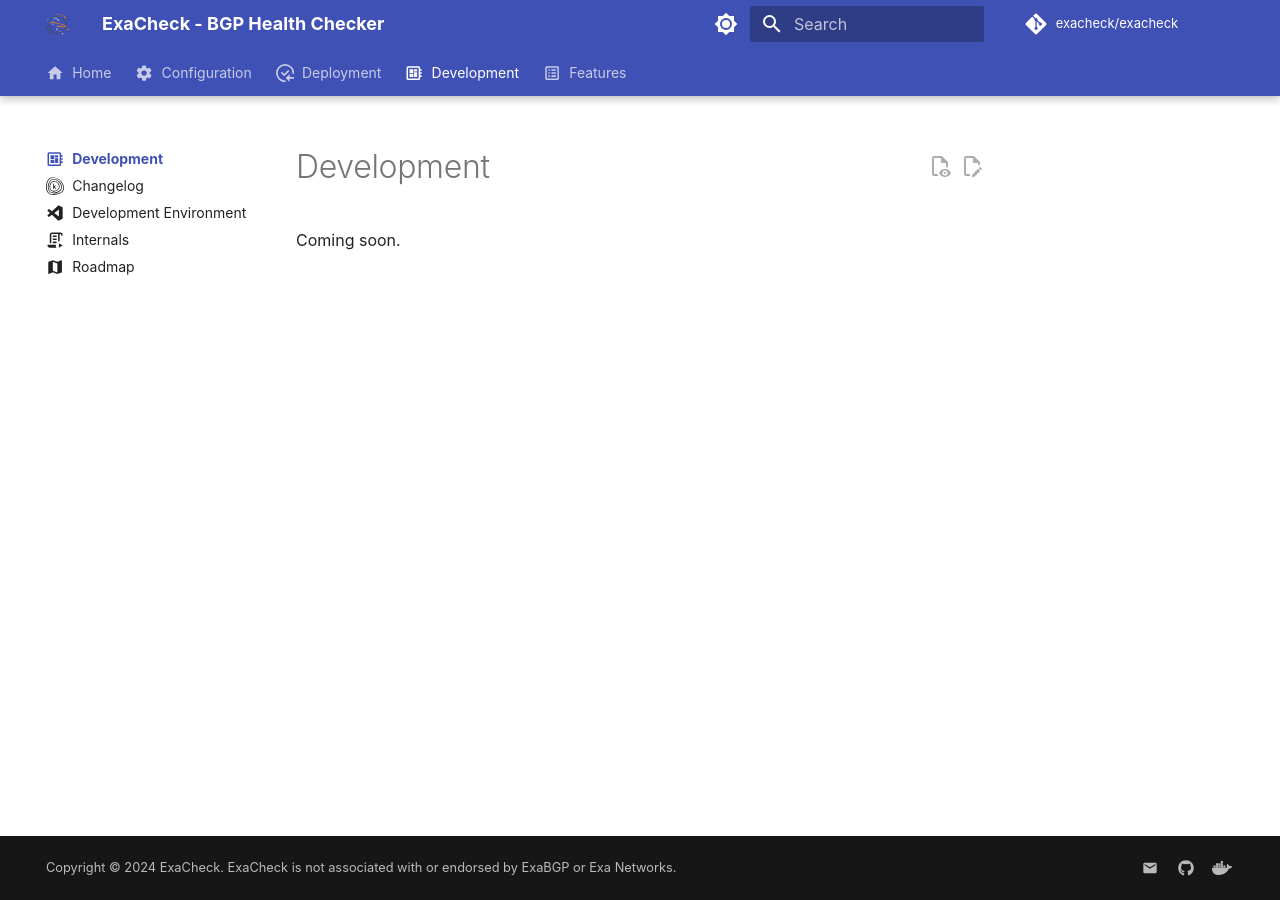
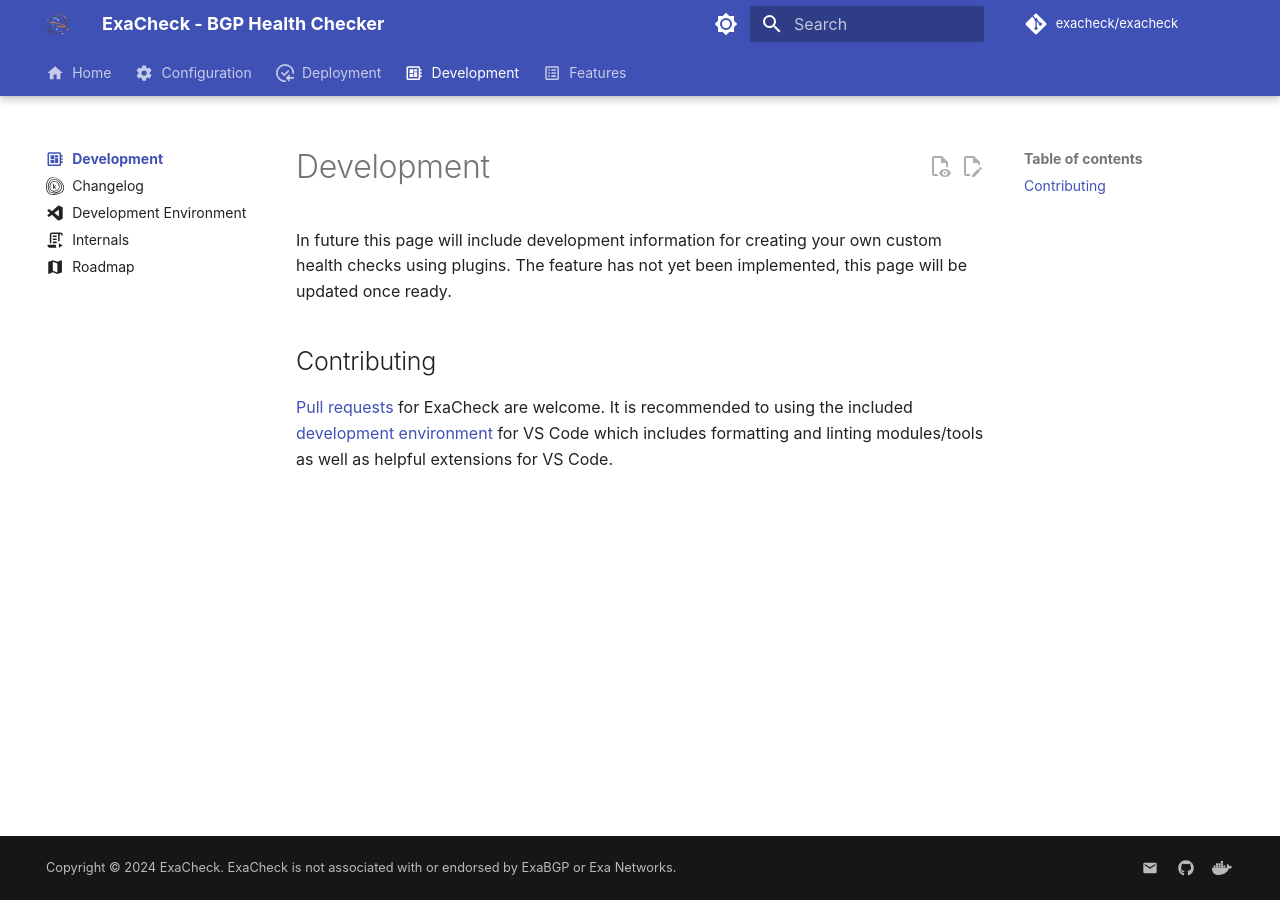
Before and after one commit to exacheck/exacheck-website, an MkDocs documentation site: the page built from docs/development/index.md, in a window 1280 px wide. Built offline with MkDocs 1.6.1 and Material for MkDocs 9.7.7, drawn with Linux system fonts in a browser that asks for light colours; comment, search, counter and statistics services are not loaded.

Commit message:
update development information

```diff
--- a/docs/development/index.md
+++ b/docs/development/index.md
@@ -4,4 +4,11 @@
 
 # Development
 
-Coming soon.
+In future this page will include development information for creating your own custom health checks using plugins. The feature has not yet been implemented, this page will be updated once ready.
+
+## Contributing
+
+[Pull requests][ExaCheck Pull Requests] for ExaCheck are welcome. It is recommended to using the included [development environment][ExaCheck Development Environment] for VS Code which includes formatting and linting modules/tools as well as helpful extensions for VS Code.
+
+[ExaCheck Pull Requests]: https://github.com/exacheck/exacheck/pulls
+[ExaCheck Development Environment]: environment.md
```
Also changed, not shown: docs/development/roadmap.md (+1 -0 lines).
